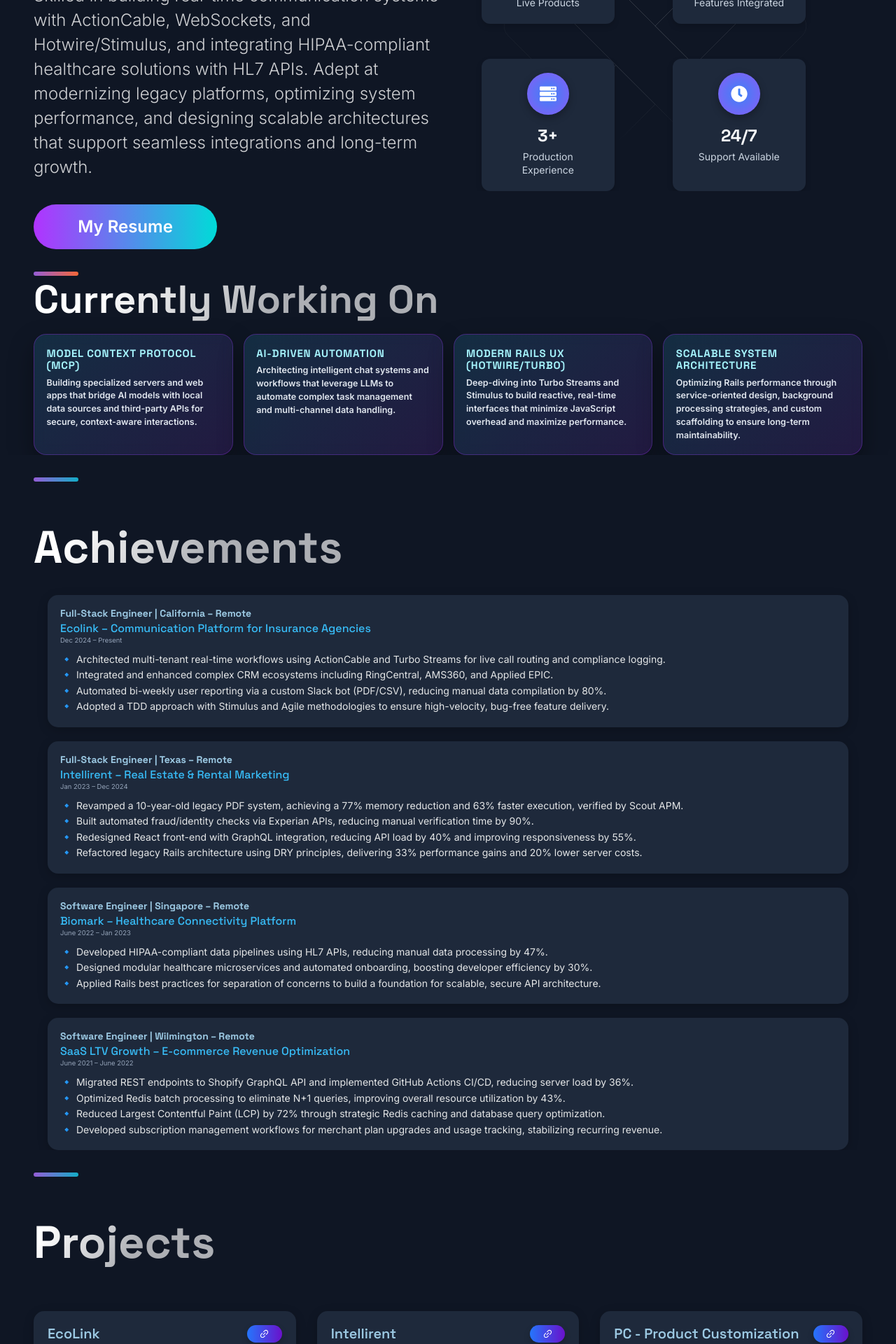
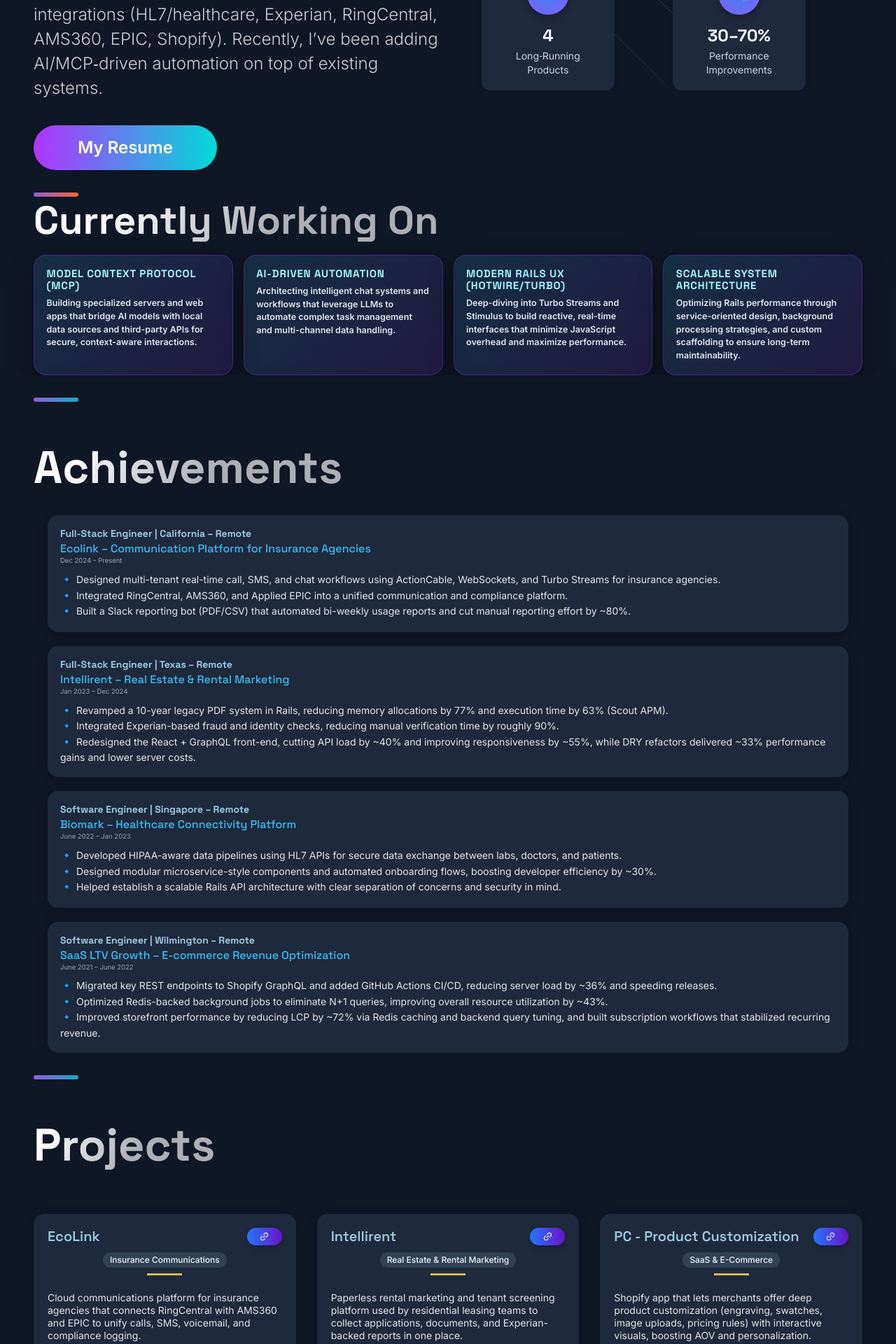
Before and after one commit to Zia-Ur-Rehman1/portfolio, a Next.js app: page / in a window 1280 px wide. Shown: the part 720-2640 px from the top of the page at 70% size. Built offline with nearby package versions, Linux system fonts and the light colour scheme.

Commit message:
Added new changes

```diff
--- a/src/components/Header/Header.js
+++ b/src/components/Header/Header.js
@@ -1,6 +1,6 @@
 import React from 'react';
 import { AiFillGithub, AiFillLinkedin } from 'react-icons/ai';
-import { Container, Div2, Div3, NavLink, SocialContainer, SocialIcons } from './HeaderStyles';
+import { Container, Div2, Div3, NavLink, SocialContainer, SocialIcons, Tagline } from './HeaderStyles';
 
 const Header = () => {
   const handleSmoothScroll = (e, targetId) => {
@@ -33,16 +33,20 @@
             About
           </NavLink>
         </li>
+
       </Div2>
 
       <Div3>
+
         <SocialContainer>
           <SocialIcons href="https://github.com/Zia-Ur-Rehman1" target="_blank" rel="noopener noreferrer">
             <AiFillGithub size="3rem" />
           </SocialIcons>
+
           <SocialIcons href="https://www.linkedin.com/in/zia1/" target="_blank" rel="noopener noreferrer">
             <AiFillLinkedin size="3rem" />
           </SocialIcons>
+
         </SocialContainer>
       </Div3>
     </Container>
--- a/src/components/Header/HeaderStyles.js
+++ b/src/components/Header/HeaderStyles.js
@@ -34,12 +34,14 @@
 export const Div3 = styled.div`
   grid-area: 1 / 4 / 2 / 6;
   display: flex;
-  justify-content: flex-end; /* Align social icons to the right */
-  align-items: center;
+  flex-direction: column;
+  align-items: flex-end;
+  justify-content: center;
+  gap: 4px;
 
   @media ${(props) => props.theme.breakpoints.sm} {
-    grid-area: 1 / 4 / 2 / 6;
-    justify-content: center; /* Center social icons on smaller screens */
+    grid-area: 1 / 1 / 2 / 6;
+    align-items: center;
   }
 `;
 
@@ -107,6 +109,20 @@
 `;
 
 
+export const Tagline = styled.p`
+  font-size: 12px;
+  color: #6ee7b7; /* greenish accent */
+  margin: 0 0 4px 0;
+  text-align: right;
+  max-width: 420px;
+
+  @media ${(props) => props.theme.breakpoints.sm} {
+    text-align: center;
+    font-size: 11px;
+    max-width: 100%;
+  }
+`;
+
 // Social Icons
 
 export const SocialContainer = styled.div`
--- a/src/components/Hero/Hero.js
+++ b/src/components/Hero/Hero.js
@@ -12,10 +12,10 @@
             <GradientText>Zia Ur Rehman</GradientText>
           </SectionTitle>
           <SectionText>
-            FullStack Software Developer with 4+ years of experience delivering high-performance web applications across real estate, healthcare, e-commerce, and call-center industries. Proficient in Ruby on Rails, React, and Django, with expertise in RESTful/GraphQL API design, MVC architecture, and both relational (PostgreSQL, MySQL) and non-relational (Firebase, Redis) databases.
+            Full‑Stack Software Engineer (Rails + React) with 4+ years building and scaling production systems in real estate, healthcare, e‑commerce, and communications. I focus on Ruby on Rails, React, and modern cloud tooling to ship reliable, maintainable products.
           </SectionText>
           <SectionText>
-            Skilled in building real-time communication systems with ActionCable, WebSockets, and Hotwire/Stimulus, and integrating HIPAA-compliant healthcare solutions with HL7 APIs. Adept at modernizing legacy platforms, optimizing system performance, and designing scalable architectures that support seamless integrations and long-term growth.
+            Strong in performance work, real‑time features (ActionCable, Turbo, WebSockets), and complex integrations (HL7/healthcare, Experian, RingCentral, AMS360, EPIC, Shopify). Recently, I’ve been adding AI/MCP‑driven automation on top of existing systems.
           </SectionText>
           <StyledButtonLink
             href="files/Zia_Rehman_Full_Stack_Developer.pdf"
--- a/src/components/Hook/Hook.js
+++ b/src/components/Hook/Hook.js
@@ -1,15 +1,19 @@
 import React from 'react';
 import { HookBanner, HookLabel, HookText } from './HookStyles';
 import { Section } from '../../styles/GlobalComponents';
+
 const Hook = () => {
   return (
       <Section align="center">
         <HookBanner>
-          <HookText>
-            I turn ideas into smooth, scalable products enhanced by AI, built with strong testing, clean architecture, and responsive design that drive performance and engagement.
-          </HookText>
+            <HookText>
+              Open to global remote roles and onsite opportunities in Pakistan<br />
+              Looking for Ruby on Rails & React full‑stack opportunities<br />
+              Comfortable owning end‑to‑end features and collaborating closely with product teams.
+            </HookText>
         </HookBanner>
       </Section>
   );
 };
+
 export default Hook;
--- a/src/components/Hook/HookStyles.js
+++ b/src/components/Hook/HookStyles.js
@@ -3,7 +3,7 @@
 
 export const HookBanner = styled.div`
   width: 100%;
-  max-width: 1100px;
+  max-width: 740px;
   padding: 1.0rem 2.4rem;
   border-radius: 26px;
   border: 1px solid rgba(148, 93, 214, 0.45);
--- a/src/components/Testimonials/TestimonialsStyles.js
+++ b/src/components/Testimonials/TestimonialsStyles.js
@@ -166,3 +166,51 @@
   color: rgba(255, 255, 255, 0.5);
   margin: 0;
 `;
+
+export const ReadMoreButton = styled.button`
+  background: transparent;
+  border: none;
+  color: #93c5fd;
+  font-size: 12px;
+  padding: 0;
+  margin-top: 8px;
+  cursor: pointer;
+  text-align: left;
+
+  &:hover {
+    text-decoration: underline;
+  }
+`;
+
+export const ModalOverlay = styled.div`
+  position: fixed;
+  inset: 0;
+  background: rgba(0, 0, 0, 0.6);
+  display: flex;
+  align-items: center;
+  justify-content: center;
+  z-index: 9999;
+`;
+
+export const ModalContent = styled.div`
+  background: #111827;
+  border-radius: 16px;
+  max-width: 640px;
+  width: 90vw;
+  padding: 24px 24px 20px;
+  color: #e5e7eb;
+  box-shadow: 0 10px 40px rgba(0, 0, 0, 0.4);
+`;
+
+export const ModalClose = styled.button`
+  background: transparent;
+  border: none;
+  color: #9ca3af;
+  font-size: 14px;
+  cursor: pointer;
+  float: right;
+
+  &:hover {
+    color: #f9fafb;
+  }
+`;
--- a/src/constants/constants.js
+++ b/src/constants/constants.js
@@ -4,7 +4,7 @@
   {
     title: 'EcoLink',
     category: 'Insurance Communications',
-    description: 'EcoLink is a cloud communications platform integrating RingCentral with agency management systems like AMS360, enabling seamless call routing, SMS, voicemails, and compliance for insurance agencies.',
+    description: 'Cloud communications platform for insurance agencies that connects RingCentral with AMS360 and EPIC to unify calls, SMS, voicemail, and compliance logging.' ,
     tags: ['Ruby on Rails', 'JavaScript', 'Slim', 'Turbo', 'ActionCable', 'PostgreSQL', 'Sidekiq', 'Redis', 'RingCentral', 'AMS360', 'Epic', 'Infobip', '8x8', 'Slack', 'WebSockets', 'Multi-Tenancy', 'AWS ( EC2, S3 )'],
     visit: 'https://ecolink.inteveo.com',
     id: 0,
@@ -12,7 +12,7 @@
   {
     title: 'Intellirent',
     category: 'Real Estate & Rental Marketing',
-    description: 'Intellirent is a B2B paperless transactions software for residential leasing. Automated rental marketing and tenant screening software providing secure paperless transactions for residential leasing.',
+    description: 'Paperless rental marketing and tenant screening platform used by residential leasing teams to collect applications, documents, and Experian-backed reports in one place.',
     tags: ['Ruby', 'Rails', 'React', 'AWS (S3, EventBridge, Lambda)', 'JavaScript', 'Jira', 'Heroku','HAML','HTML/CSS (Bootstrap)', 'Atlassian', 'Stripe', 'PostgreSQL', 'Redis', 'PDF Prawn/Wicked', 'Experian', 'Hubspot'],
     visit: 'https://myintellirent.com',
     id: 1,
@@ -20,7 +20,7 @@
   {
     title: 'PC - Product Customization',
     category: 'SaaS & E-Commerce',
-    description: 'PC enabling merchants to offer unlimited product customization, including custom fields like engravings, color swatches, image uploads, and more, with interactive visuals and premium upcharges, boosting revenue and personalization.',
+    description: 'Shopify app that lets merchants offer deep product customization (engraving, swatches, image uploads, pricing rules) with interactive visuals, boosting AOV and personalization.',
     tags: [
       'Rails', 'PostgreSQL', 'Ruby', 'React', 'Shopify',
       'Remix', 'Polaris', 'Redis', 'JavaScript (ES6)', 'TypeScript',
@@ -32,7 +32,7 @@
   {
     title: 'Biomark',
     category: 'HealthCare',
-    description: 'BioMark is a platform that helps patients, doctors, and labs stay connected and updated with secure data transmission between them.',
+    description: 'Healthcare connectivity platform that keeps patients, doctors, and labs in sync through secure, HL7-powered data pipelines and dashboards.',
     tags: ['Rails', 'Ruby', 'Docker', 'PostMan', 'Ngrok', 'Jenkins', 'JavaScript (ES6)', 'PostgreSQL', 'Sidekiq', 'HL7'],
     visit: 'https://biomarking.com',
     id: 3,
@@ -40,7 +40,7 @@
   {
     title: 'Local Serv',
     category: 'AI Automation',
-    description: 'Local Serv is an AI-powered service marketplace that enables customers to seamlessly book and purchase local services such as car washing and home renovation through natural AI-driven conversations. Built with Databutton, it showcases rapid prototyping with generative AI—transforming service discovery into an intuitive, conversational experience.',
+    description: 'AI-powered service marketplace built with Databutton that lets customers book local services (car wash, home renovation, etc.) via conversational AI flows.',
     tags: ['Prompt Engineering', 'Generative AI', 'Databutton', 'OpenAI GPT', 'API Integrations', 'Rapid Prototyping', 'JavaScript', 'Python', 'Figma'],
     visit: 'https://barhoumholdings.databutton.app/local-serv',
     id: 4,
@@ -94,13 +94,19 @@
   }
 ];
 
+// export const statistics = [
+//   { id: 1, value: "4+", label: "Years Experience", icon: <FaCalendar /> },
+//   { id: 2, value: "15+", label: "Projects Delivered", icon: <FiTarget /> },
+//   { id: 3, value: "4+", label: "Live Products", icon: <FaUsers /> },
+//   { id: 4, value: "150+", label: "Features Integrated", icon: <FaCogs /> },
+//   { id: 5, value: "3+", label: "Production Experience", icon: <FaServer /> },
+//   { id: 6, value: "24/7", label: "Support Available", icon: <FaClock /> },
+// ];
 export const statistics = [
-  { id: 1, value: "4+", label: "Years Experience", icon: <FaCalendar /> },
-  { id: 2, value: "15+", label: "Projects Delivered", icon: <FiTarget /> },
-  { id: 3, value: "4+", label: "Live Products", icon: <FaUsers /> },
-  { id: 4, value: "150+", label: "Features Integrated", icon: <FaCogs /> },
-  { id: 5, value: "3+", label: "Production Experience", icon: <FaServer /> },
-  { id: 6, value: "24/7", label: "Support Available", icon: <FaClock /> },
+  { id: 1, value: "4+", label: "Years of Full‑Stack Experience", icon: <FaCalendar /> },
+  { id: 2, value: "15+", label: "Projects Shipped", icon: <FiTarget /> },
+  { id: 3, value: "4", label: "Long‑Running Products", icon: <FaUsers /> },
+  { id: 4, value: "30–70%", label: "Performance Improvements", icon: <FaCogs /> },
 ];
 
 export const TimeLineData = [
@@ -121,10 +127,9 @@
     location: 'California – Remote',
     duration: 'Dec 2024 – Present',
     achievements: [
-      'Architected multi-tenant real-time workflows using ActionCable and Turbo Streams for live call routing and compliance logging.',
-      'Integrated and enhanced complex CRM ecosystems including RingCentral, AMS360, and Applied EPIC.',
-      'Automated bi-weekly user reporting via a custom Slack bot (PDF/CSV), reducing manual data compilation by 80%.',
-      'Adopted a TDD approach with Stimulus and Agile methodologies to ensure high-velocity, bug-free feature delivery.'
+      'Designed multi-tenant real-time call, SMS, and chat workflows using ActionCable, WebSockets, and Turbo Streams for insurance agencies.',
+      'Integrated RingCentral, AMS360, and Applied EPIC into a unified communication and compliance platform.',
+      'Built a Slack reporting bot (PDF/CSV) that automated bi-weekly usage reports and cut manual reporting effort by ~80%.',
     ],
   },
   {
@@ -133,10 +138,9 @@
     location: 'Texas – Remote',
     duration: 'Jan 2023 – Dec 2024',
     achievements: [
-      'Revamped a 10-year-old legacy PDF system, achieving a 77% memory reduction and 63% faster execution, verified by Scout APM.',
-      'Built automated fraud/identity checks via Experian APIs, reducing manual verification time by 90%.',
-      'Redesigned React front-end with GraphQL integration, reducing API load by 40% and improving responsiveness by 55%.',
-      'Refactored legacy Rails architecture using DRY principles, delivering 33% performance gains and 20% lower server costs.'
+      'Revamped a 10-year legacy PDF system in Rails, reducing memory allocations by 77% and execution time by 63% (Scout APM).',
+      'Integrated Experian-based fraud and identity checks, reducing manual verification time by roughly 90%.',
+      'Redesigned the React + GraphQL front-end, cutting API load by ~40% and improving responsiveness by ~55%, while DRY refactors delivered ~33% performance gains and lower server costs.',
     ],
   },
   {
@@ -145,9 +149,9 @@
     location: 'Singapore – Remote',
     duration: 'June 2022 – Jan 2023',
     achievements: [
-      'Developed HIPAA-compliant data pipelines using HL7 APIs, reducing manual data processing by 47%.',
-      'Designed modular healthcare microservices and automated onboarding, boosting developer efficiency by 30%.',
-      'Applied Rails best practices for separation of concerns to build a foundation for scalable, secure API architecture.'
+      'Developed HIPAA-aware data pipelines using HL7 APIs for secure data exchange between labs, doctors, and patients.',
+      'Designed modular microservice-style components and automated onboarding flows, boosting developer efficiency by ~30%.',
+      'Helped establish a scalable Rails API architecture with clear separation of concerns and security in mind.',
     ],
   },
   {
@@ -156,10 +160,9 @@
     location: 'Wilmington – Remote',
     duration: 'June 2021 – June 2022',
     achievements: [
-      'Migrated REST endpoints to Shopify GraphQL API and implemented GitHub Actions CI/CD, reducing server load by 36%.',
-      'Optimized Redis batch processing to eliminate N+1 queries, improving overall resource utilization by 43%.',
-      'Reduced Largest Contentful Paint (LCP) by 72% through strategic Redis caching and database query optimization.',
-      'Developed subscription management workflows for merchant plan upgrades and usage tracking, stabilizing recurring revenue.'
+      'Migrated key REST endpoints to Shopify GraphQL and added GitHub Actions CI/CD, reducing server load by ~36% and speeding releases.',
+      'Optimized Redis-backed background jobs to eliminate N+1 queries, improving overall resource utilization by ~43%.',
+      'Improved storefront performance by reducing LCP by ~72% via Redis caching and backend query tuning, and built subscription workflows that stabilized recurring revenue.',
     ],
   },
 ];
@@ -185,17 +188,34 @@
 
 export const TestimonialsData = [
   {
-    name: 'Rabbiya Noor',
-    role: 'Software Engineer | ROR | React',
-    image: 'https://media.licdn.com/dms/image/v2/D4D03AQF0tC9YyX-xrg/profile-displayphoto-shrink_100_100/profile-displayphoto-shrink_100_100/0/1718210350686?e=1743638400&v=beta&t=Zz2wW-g6gQ0wW-g6gQ0wW-g6gQ0wW-g6gQ0wW-g6gQ0', // Placeholder or use if user provided, sticking to text for now if no image provided, but user copied from LinkedIn so maybe I can find placeholders or just use initials
-    text: "I’ve had the chance to work with Zia, and it’s been an absolute pleasure. He is smart, reliable, and just genuinely great to work with. Whether it’s solving tough problems or helping teammates, Zia shows up with clarity, care, and a can-do attitude. It’s rare to find someone who’s both technically sharp and such a positive team presence. I’d happily work with him again—and any team would be lucky to have him on board. Highly recommended",
+    name: 'Azan Arif',
+    role: 'Mob / Web / Application Development · AWS',
+    text: 'I managed Zia Ur Rehman and worked closely with him on real production features. He’s a reliable full-stack developer who consistently delivers solid work using Ruby on Rails and React. Zia handled backend logic, frontend updates, and deployments with minimal supervision and a strong sense of ownership. He communicates clearly, works well in a remote setup, and can be trusted to get things done. I’d happily work with him again :)',
     id: 0,
   },
   {
+    name: 'Salman Saeed',
+    role: 'Ruby on Rails · Hotwire · Django · React · AWS (Co‑founder cto.sa)',
+    text: 'I had the pleasure of working with Zia and can confidently say he is one of the most reliable and supportive engineers on a team. He is the kind of person who never hesitates to step in and help others, whether it’s solving a complex technical issue or unblocking a teammate under pressure. Zia takes full ownership of his work and handles challenges with a calm, problem-solving mindset. No matter how difficult the task, he approaches it with responsibility and determination, always focusing on delivering high-quality results. His technical skills in Ruby on Rails and full-stack development are strong, but what truly sets him apart is his attitude. He is collaborative, proactive, and genuinely invested in the success of the team and the product. Any team would benefit from having Zia onboard. He is not just a skilled engineer, but also a dependable team player you can trust with critical work.',
+    id: 1,
+  },
+  {
+    name: 'Rabbiya Noor',
+    role: 'Software Engineer | ROR | React',
+    text: 'I’ve had the chance to work with Zia, and it’s been an absolute pleasure. He is smart, reliable, and just genuinely great to work with. Whether it’s solving tough problems or helping teammates, Zia shows up with clarity, care, and a can-do attitude. It’s rare to find someone who’s both technically sharp and such a positive team presence. I’d happily work with him again—and any team would be lucky to have him on board. Highly recommended',
+    id: 2,
+  },
+  {
     name: 'Abdul Wahab',
-    role: 'Programme Officer | QA Engineer',
-    text: "Zia was a QA's dream at Intellirent. His clean Ruby on Rails code simplified test automation, while his robust RESTful APIs reduced edge cases by 40%. By modernizing legacy systems, he cut crashes by 33% and fixed N+1 queries that tripled our performance testing efficiency. His quality-first approach - anticipating failure points and thorough documentation - elevated our entire testing process. I recommend Zia for any role requiring a strong technical and quality-first mindset.",
-    id: 1,
+    role: 'Programme Officer · QA / UAT / Business Analysis',
+    text: "Zia was a QA's dream at Intellirent. His clean Ruby on Rails code simplified test automation, while his robust RESTful APIs reduced edge cases by 40%. By modernizing legacy systems, he cut crashes by 33% and fixed N+1 queries that tripled our performance testing efficiency. His quality-first approach - anticipating failure points and thorough documentation - elevated our entire testing process. I recommend Zia for any role requiring a strong technical and quality-first mindset. He would be an asset to any forward-thinking engineering team.",
+    id: 3,
+  },
+  {
+    name: 'Muhammad Ali Raza',
+    role: 'Software Engineer · Full Stack (Nuxt/Next/Node/Nest)',
+    text: 'I highly recommend Zia ur Rehman as an excellent developer and a true team player. He consistently delivers high-quality work, approaches problems with a strong technical mindset, and is always willing to support teammates. His collaborative attitude and dedication make him a valuable asset to any team. It’s a pleasure working with him.',
+    id: 4,
   },
   {
     name: 'Ali Raza Khan',
```
Also changed, not shown: src/components/Testimonials/Testimonials.js (+52 -7 lines), 2 other files (tests, documents, lock files or other folders).
